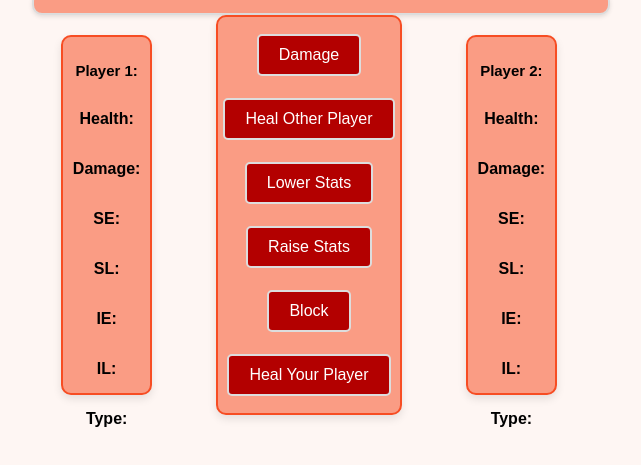
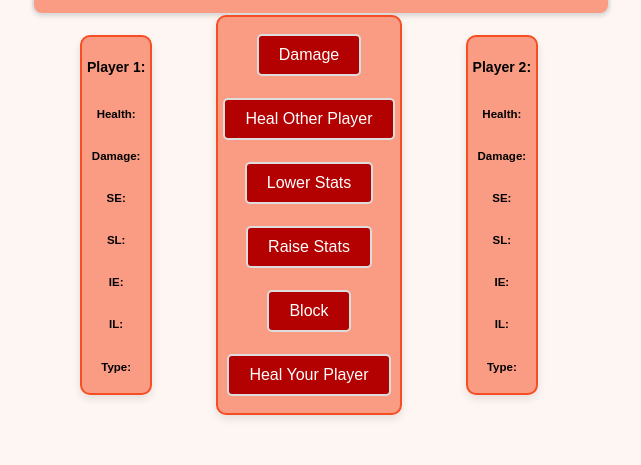
Before and after one commit to dshah130/sonder, a website built with webpack: page public/game/index.html in a window 1280 px wide. Shown: the part 267-732 px from the top of the page, without its empty margins (331-972 px from the left). Built offline with nearby package versions, Linux system fonts and the light colour scheme; some packages are replaced by stand-ins of ours.

Commit message:
added read me

```diff
--- a/public/game/index.css
+++ b/public/game/index.css
@@ -78,13 +78,13 @@ button:active {
     flex-direction: column;
     align-items: center;
     text-align: center;
-    font-size: 0.8rem;
-    padding: 10px;
+    font-size: 12px;
+    padding: 5px;
 }
 
 p {
     font-weight: 700;
-    font-size: 16px;
+    font-size: 11.5px;
 }
 
 .action {
--- a/public/index.css
+++ b/public/index.css
@@ -28,7 +28,7 @@ button {
     border: none;
     border-radius: 5px;
     background-color: #fa9c8417;
-    color: white;
+    color: #fff82e;
     transition: background-color 0.3s ease;
 }
 
```
Also changed, not shown: README.md.
